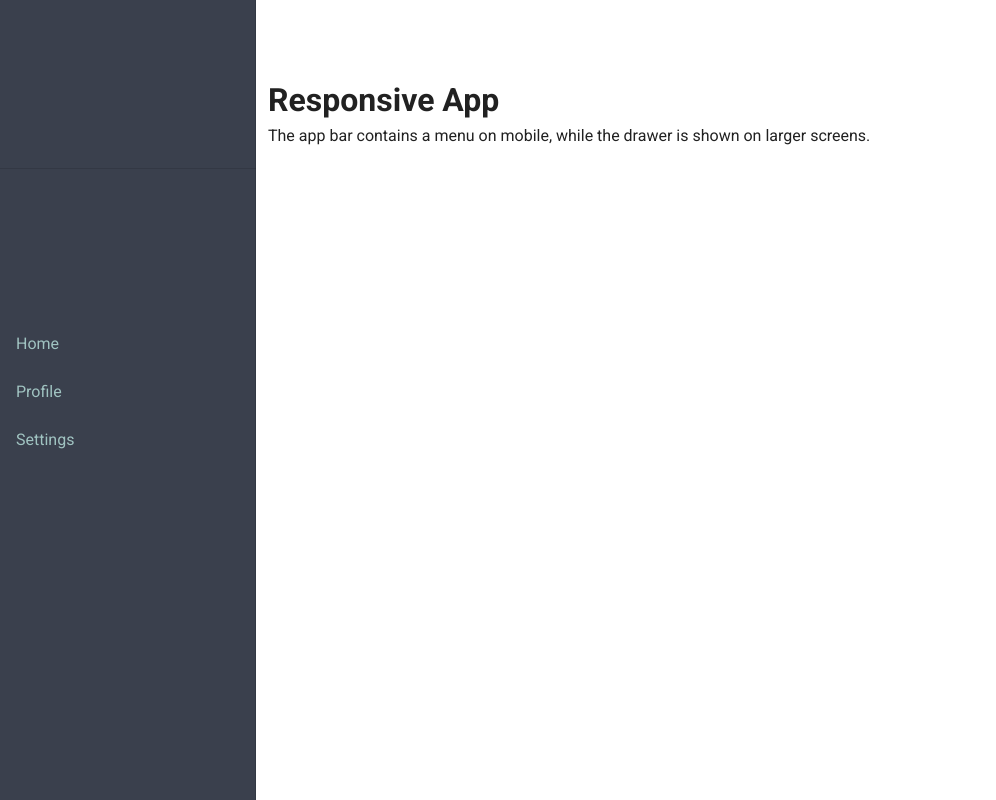
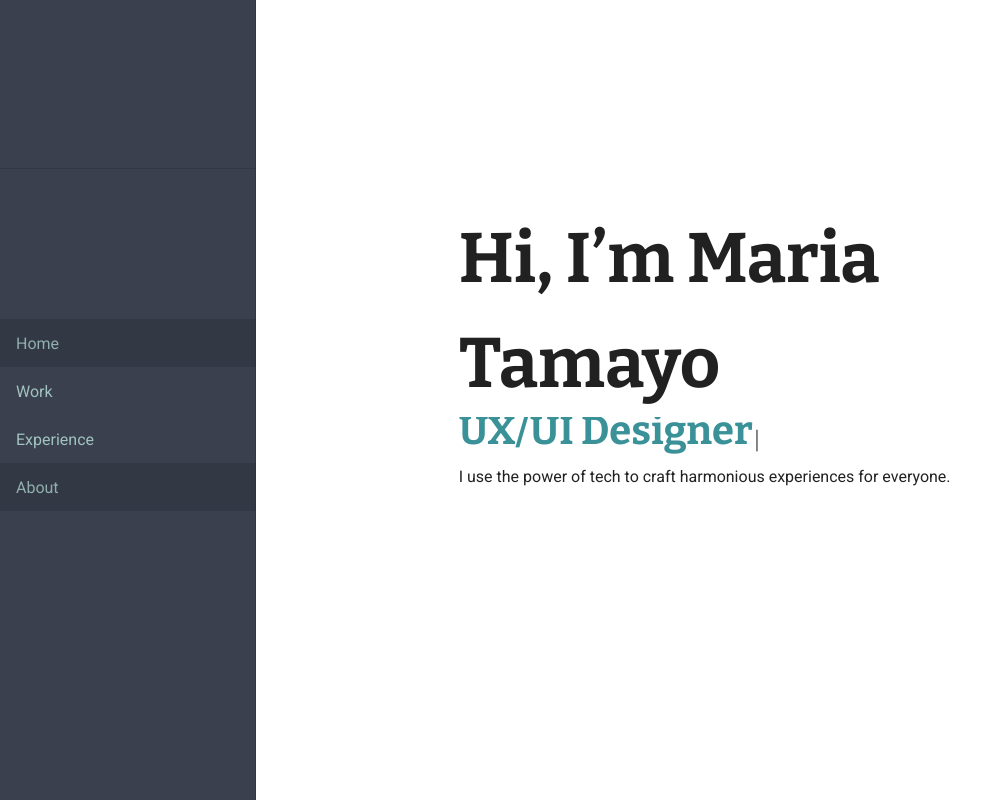
Before and after one commit to mariajosetamayo/personal_portfolio_nuxt, a Nuxt app: page / in a window 1280 px wide. Shown: the whole page, without its empty margins (0-996 px from the left). Built offline with nearby package versions, Linux system fonts and the light colour scheme.

Commit message:
adds routing and home page with typewriter effect

```diff
--- a/layouts/default.vue
+++ b/layouts/default.vue
@@ -18,7 +18,13 @@
         </v-list-item>
         <v-divider></v-divider>
         <div class="menu-list-padding">
-          <v-list-item v-for="item in items" :key="item.title" link>
+          <v-list-item
+            v-for="(item, i) in items"
+            :key="i"
+            :to="item.to"
+            router
+            exact
+          >
             <v-list-item-content>
               <v-list-item-title class="drawer-text">
                 {{ item.title }}
@@ -68,7 +74,9 @@
           <v-list-item
             v-for="item in items"
             :key="item.title"
-            link
+            :to="item.to"
+            router
+            exact
             @click="menuVisible = false"
           >
             <v-list-item-title>{{ item.title }}</v-list-item-title>
@@ -80,11 +88,7 @@
     <!-- Main Content -->
     <v-main>
       <v-container>
-        <h1>Responsive App</h1>
-        <p>
-          The app bar contains a menu on mobile, while the drawer is shown on
-          larger screens.
-        </p>
+        <Nuxt />
       </v-container>
     </v-main>
   </v-app>
@@ -98,9 +102,10 @@ export default {
       drawer: true, // Drawer state for larger screens
       menuVisible: false, // Tracks menu visibility on mobile
       items: [
-        { title: 'Home' },
-        { title: 'Profile', link: '/inspire' },
-        { title: 'Settings' },
+        { title: 'Home', to: '/' },
+        { title: 'Work', to: '/index' },
+        { title: 'Experience', to: '/inspire' },
+        { title: 'About', to: '/' },
       ],
     }
   },
--- a/nuxt.config.js
+++ b/nuxt.config.js
@@ -47,6 +47,9 @@ export default {
     customVariables: ['~/assets/variables.scss'],
     treeShake: true,
   },
+  router: {
+    mode: 'history', // Default and recommended
+  },
 
   // Build Configuration: https://go.nuxtjs.dev/config-build
   build: {},
--- a/package.json
+++ b/package.json
@@ -12,6 +12,7 @@
   "dependencies": {
     "core-js": "^3.25.3",
     "nuxt": "^2.15.8",
+    "typed.js": "^2.1.0",
     "vue": "^2.7.10",
     "vue-server-renderer": "^2.7.10",
     "vue-template-compiler": "^2.7.10",
--- a/pages/index.vue
+++ b/pages/index.vue
@@ -1,83 +1,71 @@
 <template>
   <v-row justify="center" align="center">
-    <v-col cols="12" sm="8" md="6">
-      <v-card class="logo py-4 d-flex justify-center">
-        <NuxtLogo />
-        <VuetifyLogo />
-      </v-card>
-      <v-card>
-        <v-card-title class="headline">
-          Welcome to the Vuetify + Nuxt.js template
-        </v-card-title>
-        <v-card-text>
-          <p>Vuetify is a progressive Material Design component framework for Vue.js. It was designed to empower developers to create amazing applications.</p>
-          <p>
-            For more information on Vuetify, check out the <a
-              href="https://vuetifyjs.com"
-              target="_blank"
-              rel="noopener noreferrer"
-            >
-              documentation
-            </a>.
-          </p>
-          <p>
-            If you have questions, please join the official <a
-              href="https://chat.vuetifyjs.com/"
-              target="_blank"
-              rel="noopener noreferrer"
-              title="chat"
-            >
-              discord
-            </a>.
-          </p>
-          <p>
-            Find a bug? Report it on the github <a
-              href="https://github.com/vuetifyjs/vuetify/issues"
-              target="_blank"
-              rel="noopener noreferrer"
-              title="contribute"
-            >
-              issue board
-            </a>.
-          </p>
-          <p>Thank you for developing with Vuetify and I look forward to bringing more exciting features in the future.</p>
-          <div class="text-xs-right">
-            <em><small>&mdash; John Leider</small></em>
+    <v-col cols="12" sm="8">
+      <div class="flex-container">
+        <div class="centered-content">
+          <div>
+            <h1 class="custom-title">Hi, I’m Maria Tamayo</h1>
           </div>
-          <hr class="my-3">
-          <a
-            href="https://nuxtjs.org/"
-            target="_blank"
-            rel="noopener noreferrer"
-          >
-            Nuxt Documentation
-          </a>
-          <br>
-          <a
-            href="https://github.com/nuxt/nuxt.js"
-            target="_blank"
-            rel="noopener noreferrer"
-          >
-            Nuxt GitHub
-          </a>
-        </v-card-text>
-        <v-card-actions>
-          <v-spacer />
-          <v-btn
-            color="primary"
-            nuxt
-            to="/inspire"
-          >
-            Continue
-          </v-btn>
-        </v-card-actions>
-      </v-card>
+          <div class="typewriter-container">
+            <h2 id="title-typed" class="custom-sub-title"></h2>
+          </div>
+          <div>
+            <p>
+              I use the power of tech to craft harmonious experiences for
+              everyone.
+            </p>
+          </div>
+        </div>
+      </div>
     </v-col>
   </v-row>
 </template>
 
 <script>
+import Typed from 'typed.js'
 export default {
-  name: 'IndexPage'
+  name: 'IndexPage',
+  mounted() {
+    new Typed('#title-typed', {
+      strings: ['Front-End Engineer', 'UX/UI Designer'],
+      typeSpeed: 70,
+      backSpeed: 25,
+      backDelay: 1500,
+      loop: true,
+    })
+  },
 }
 </script>
+<style scoped>
+.flex-container {
+  display: flex;
+  align-items: center; /* Center vertically */
+  justify-content: center; /* Optional: Center horizontally */
+  height: 70vh; /* Full viewport height */
+}
+
+.centered-content {
+  padding: 20px;
+}
+.custom-title {
+  font-size: 70px; /* Adjust as needed */
+  font-weight: bold; /* Optional */
+  font-family: Bitter;
+}
+
+.custom-sub-title {
+  font-size: 40px; /* Adjust as needed */
+  font-weight: medium; /* Optional */
+  font-family: Bitter;
+  color: #3a9198;
+  padding-bottom: 20px;
+}
+.typewriter-container {
+  height: 3rem; /* Match the height of the text */
+  overflow: hidden; /* Prevent content shift */
+  font-size: 1.5rem; /* Consistent font size */
+  display: flex; /* Keeps alignment consistent */
+  align-items: center; /* Vertically center text */
+  font-family: Bitter; /* Optional: Typewriter-style font */
+}
+</style>
```
Also changed, not shown: components/Tutorial.vue (+86 -11 lines), 1 other file (tests, documents, lock files or other folders).
